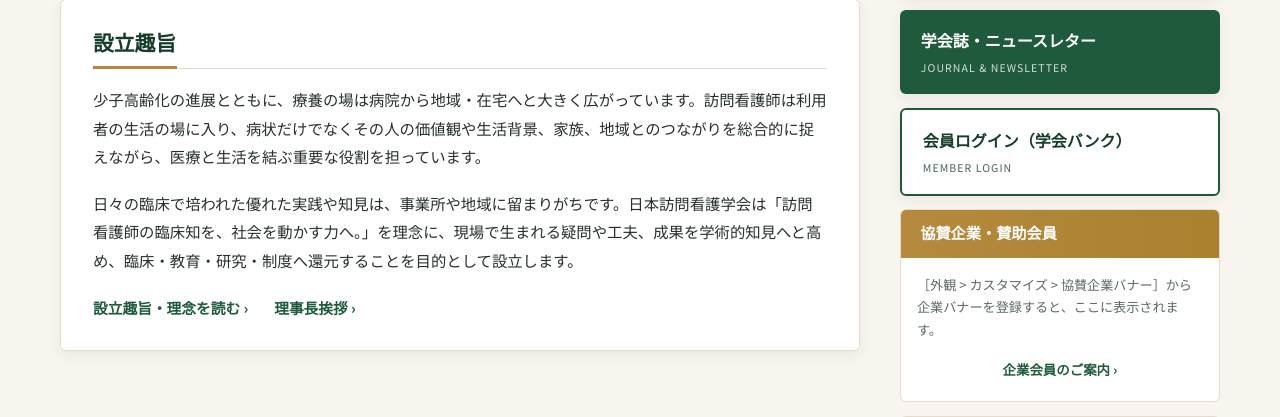
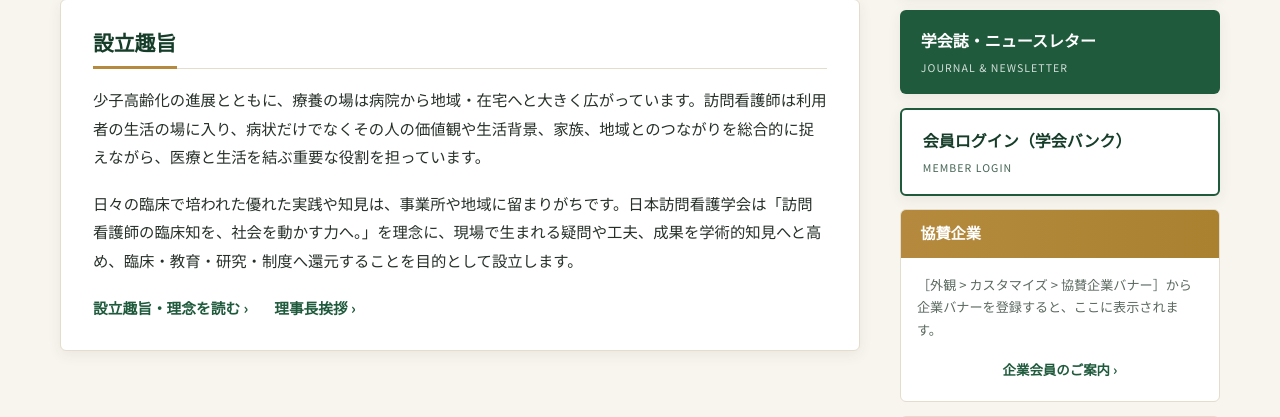
Before and after one commit to yoshiki0507-maker/JSVN-wordpress-site, a WordPress theme: template wp-content/themes/jsvn/front-page.php in a window 1280 px wide. Shown: the part 893-1310 px from the top of the page. Run offline with PHP 8.4 and a stand-in for WordPress, Linux system fonts and the light colour scheme; the site name, menu and one post (Sample post) are stand-ins, and other content is empty; some libraries are stand-ins or nearby versions.

Commit message:
協賛企業ボックスの見出し整理と企業会員のご案内ページを新設
- サイドバー/トップページの「協賛企業・賛助会員」見出しを「協賛企業」に変更
- 「企業会員のご案内」リンクの遷移先を入会ページ(/join/)から専用ページ(/corporate/)へ変更
- 企業会員のご案内 固定ページ(corporate)を新規シード：会費・特典・申込の流れを掲載
- バージョンを 1.17.0 に更新

Co-Authored-By: Claude Opus 4.8 <noreply@anthropic.com>
Claude-Session: https://claude.ai/code/session_0158iZxvLQHvww1Vv58FDBHL

```diff
--- a/wp-content/themes/jsvn/front-page.php
+++ b/wp-content/themes/jsvn/front-page.php
@@ -138,12 +138,12 @@ $jsvn_slides = jsvn_hero_images();
 
 			<!-- 協賛企業・企業バナー枠（企業様用リンク） -->
 			<section class="jsvn-sponsors" aria-label="協賛企業">
-				<h3 class="jsvn-sponsors__head"><?php jsvn_e( 'sponsors_heading', '協賛企業・賛助会員' ); ?></h3>
+				<h3 class="jsvn-sponsors__head"><?php jsvn_e( 'sponsors_heading', '協賛企業' ); ?></h3>
 				<div class="jsvn-sponsors__body">
 					<?php if ( ! jsvn_render_sponsor_banners() ) : ?>
 						<p class="jsvn-sponsors__empty">［外観 &gt; カスタマイズ &gt; 協賛企業バナー］から企業バナーを登録すると、ここに表示されます。</p>
 					<?php endif; ?>
-					<a class="jsvn-sponsors__more" href="<?php echo esc_url( home_url( '/join/' ) ); ?>">企業会員のご案内 &rsaquo;</a>
+					<a class="jsvn-sponsors__more" href="<?php echo esc_url( home_url( '/corporate/' ) ); ?>">企業会員のご案内 &rsaquo;</a>
 				</div>
 			</section>
 
--- a/wp-content/themes/jsvn/functions.php
+++ b/wp-content/themes/jsvn/functions.php
@@ -11,7 +11,7 @@ if ( ! defined( 'ABSPATH' ) ) {
 	exit; // 直接アクセスを禁止
 }
 
-define( 'JSVN_VERSION', '1.16.1' );
+define( 'JSVN_VERSION', '1.17.0' );
 
 /**
  * テーマの基本セットアップ
@@ -883,6 +883,10 @@ function jsvn_seed_pages() {
 		'contact' => array(
 			'title'   => 'お問い合わせ',
 			'content' => "<p>本会へのお問い合わせは、以下よりお願いいたします。</p>\n<p>メール：（準備中）<br>お問い合わせフォームを設置予定です。</p>",
+		),
+		'corporate' => array(
+			'title'   => '企業会員のご案内',
+			'content' => "<p>日本訪問看護学会では、本会の活動にご賛同・ご支援いただける企業・団体の皆さまを募集しています。訪問看護の発展と、地域で暮らす人々の療養生活の質の向上を、ともに支えていただけるパートナーをお待ちしております。</p>\n<h2>会員種別と年会費</h2>\n<table><tbody>\n<tr><th>賛助会員</th><td>年会費　15,000円（1口）</td></tr>\n<tr><th>企業会員</th><td>年会費　30,000円（1口）</td></tr>\n</tbody></table>\n<p>複数口でのご入会も歓迎いたします。</p>\n<h2>企業会員の特典</h2>\n<ul>\n<li>本会公式サイトへの企業名・バナー掲載</li>\n<li>学術集会・研究会のご案内および参加のご優待</li>\n<li>学会誌・ニュースレターの送付</li>\n<li>本会主催事業における協賛・展示のご案内</li>\n</ul>\n<h2>お申し込みの流れ</h2>\n<p>ご入会をご希望の企業・団体さまは、<a href=\"/contact/\">お問い合わせ</a>よりご連絡ください。担当者より入会申込書および詳細をご案内いたします。</p>",
 		),
 		'news' => array(
 			'title'   => 'お知らせ',
@@ -2058,7 +2062,7 @@ function jsvn_content_fields() {
 				'banner_journal_en'   => array( 'バナー3 英字', 'text', 'JOURNAL & NEWSLETTER' ),
 				'banner_login_label'  => array( 'バナー4 見出し', 'text', '会員ログイン（学会バンク）' ),
 				'banner_login_en'     => array( 'バナー4 英字', 'text', 'MEMBER LOGIN' ),
-				'sponsors_heading'    => array( '協賛企業 見出し', 'text', '協賛企業・賛助会員' ),
+				'sponsors_heading'    => array( '協賛企業 見出し', 'text', '協賛企業' ),
 			),
 		),
 		'blogsns' => array(
--- a/wp-content/themes/jsvn/sidebar.php
+++ b/wp-content/themes/jsvn/sidebar.php
@@ -25,7 +25,7 @@
 
 	<?php if ( jsvn_sponsor_banners() ) : ?>
 		<section class="widget">
-			<h3 class="widget-title">協賛企業・賛助会員</h3>
+			<h3 class="widget-title">協賛企業</h3>
 			<?php jsvn_render_sponsor_banners(); ?>
 		</section>
 	<?php endif; ?>
--- a/wp-content/themes/jsvn/style.css
+++ b/wp-content/themes/jsvn/style.css
@@ -4,7 +4,7 @@ Theme URI: https://jsvn.example.jp/
 Author: JSVN Web Team
 Author URI: https://jsvn.example.jp/
 Description: 日本訪問看護学会の公式サイト用カスタムテーマ。訪問看護の「温かさ」と学会としての「学術的な信頼感」を両立させたデザインです。WordPress 6.x 対応。
-Version: 1.16.1
+Version: 1.17.0
 Requires at least: 6.0
 Tested up to: 6.5
 Requires PHP: 7.4
```
